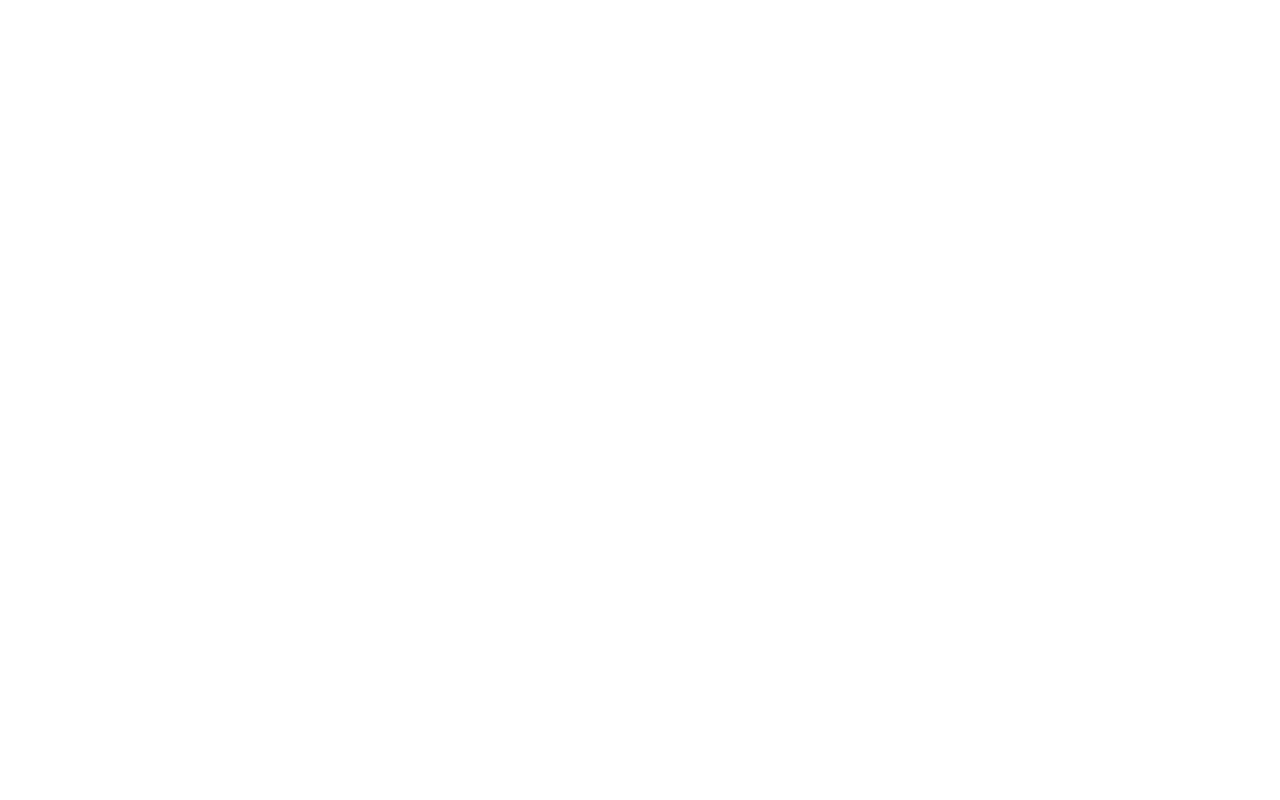
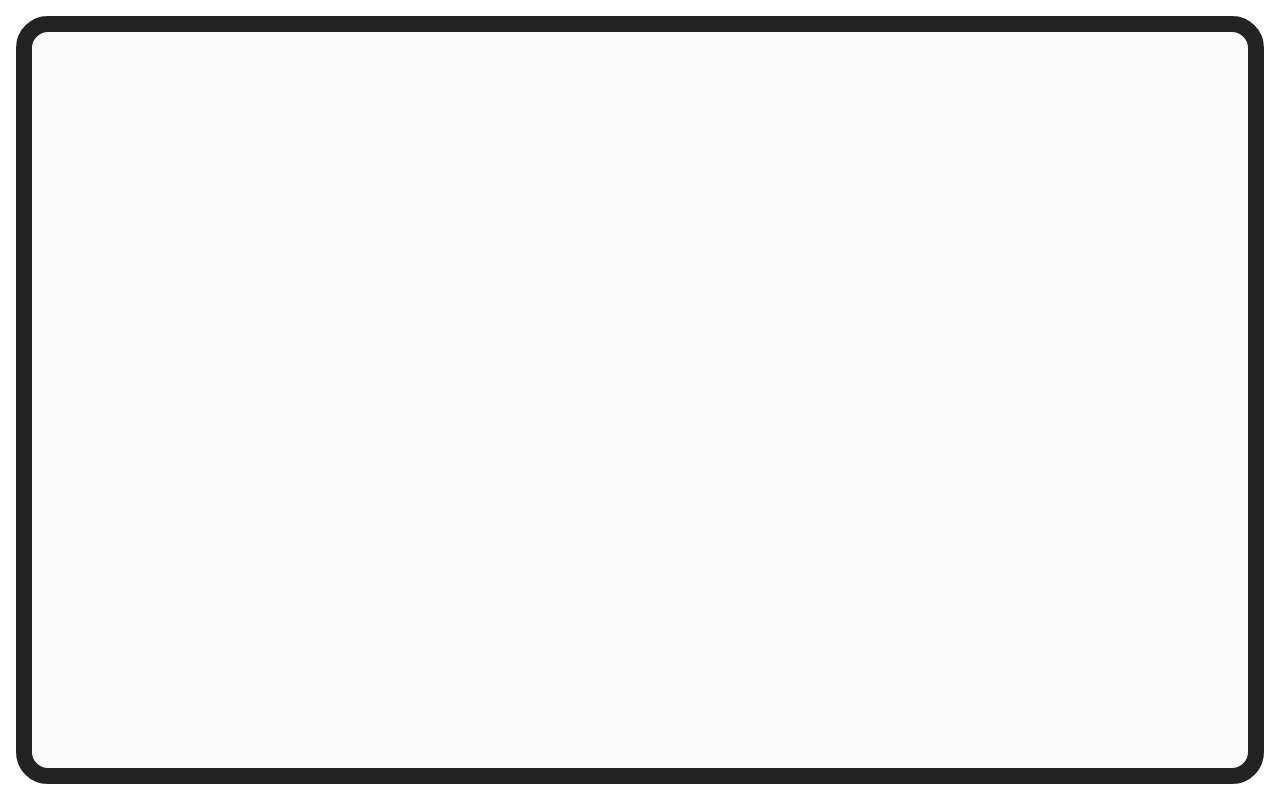
Before and after one commit to jsswpt/Natasha-Refactor, a website with bundled scripts: page index.html in a window 1280 px wide. Built offline with nearby package versions, Linux system fonts and the light colour scheme.

Commit message:
feat(traffic): implement base

```diff
--- a/index.css
+++ b/index.css
@@ -1,6 +1,14 @@
+@import url(./styles/traffic.css);
+
 * {
   margin: 0;
   padding: 0;
   box-sizing: border-box;
   font-family: sans-serif;
 }
+
+:root {
+  --BLACK: #232323;
+  --WHITE: #fafafa;
+  --BORDER-W: 1rem;
+}
--- a/src/app/index.ts
+++ b/src/app/index.ts
@@ -1,13 +1,18 @@
+import { Traffic } from "../entities/templates/traffic/index.js";
 import { AppModel } from "./model.js";
 import { AppView } from "./view.js";
 
 export type AppParams = {};
 
 export class App {
+  private traffic: Traffic;
+
   private model: AppModel;
   private view: AppView;
 
   constructor(params?: AppParams) {
+    this.traffic = new Traffic();
+
     this.model = new AppModel();
     this.view = new AppView();
   }
@@ -15,5 +20,6 @@ export class App {
   init() {
     this.model.init();
     this.view.init();
+    this.traffic.init();
   }
 }
--- /dev/null
+++ b/src/entities/templates/traffic/index.ts
@@ -0,0 +1,23 @@
+import { TrafficModel } from "./model.js";
+import { TrafficView } from "./view.js";
+
+export type TrafficParams = {};
+
+export class Traffic {
+  private model: TrafficModel;
+  private view: TrafficView;
+
+  constructor(params?: TrafficParams) {
+    this.model = new TrafficModel();
+    this.view = new TrafficView();
+  }
+
+  update() {}
+
+  render() {}
+
+  init() {
+    this.model.init();
+    this.view.init();
+  }
+}
--- /dev/null
+++ b/src/entities/templates/traffic/model.ts
@@ -0,0 +1,9 @@
+export type TrafficModelParams = {};
+
+export class TrafficModel {
+  constructor(params?: TrafficModelParams) {}
+
+  init() {
+    console.log("TrafficModel init");
+  }
+}
--- /dev/null
+++ b/src/entities/templates/traffic/view.ts
@@ -0,0 +1,26 @@
+export type TrafficViewParams = {};
+
+export class TrafficView {
+  private _id: string;
+  constructor(params?: TrafficViewParams) {
+    this._id = "traffic";
+  }
+
+  get id() {
+    return this._id;
+  }
+
+  private createElement() {
+    const wrapper = document.getElementById("app");
+
+    const trafficWrapper = document.createElement("div");
+    trafficWrapper.id = this.id;
+    trafficWrapper.className = "traffic";
+
+    wrapper?.appendChild(trafficWrapper);
+  }
+
+  init() {
+    this.createElement();
+  }
+}
--- /dev/null
+++ b/styles/traffic.css
@@ -0,0 +1,8 @@
+.traffic {
+  margin: var(--BORDER-W);
+  width: calc(100svw - (var(--BORDER-W) * 2));
+  height: calc(100svh - (var(--BORDER-W) * 2));
+  background: var(--WHITE);
+  border: var(--BORDER-W) solid var(--BLACK);
+  border-radius: 2rem;
+}
```
